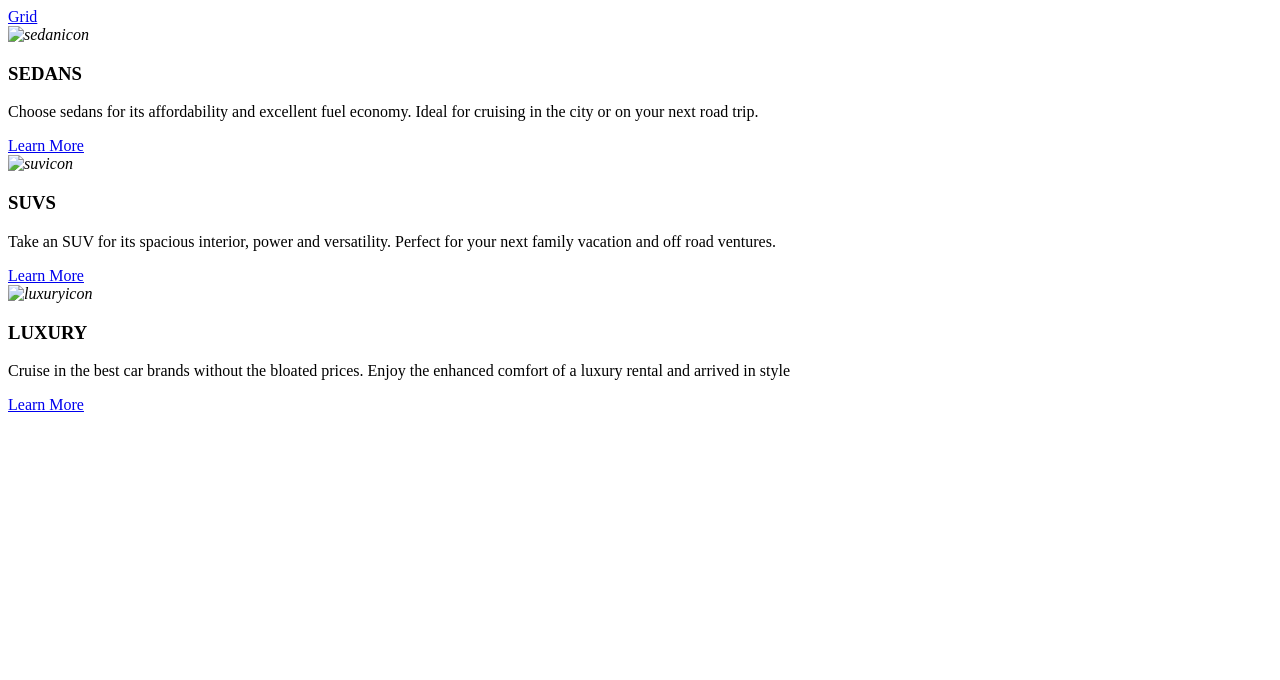
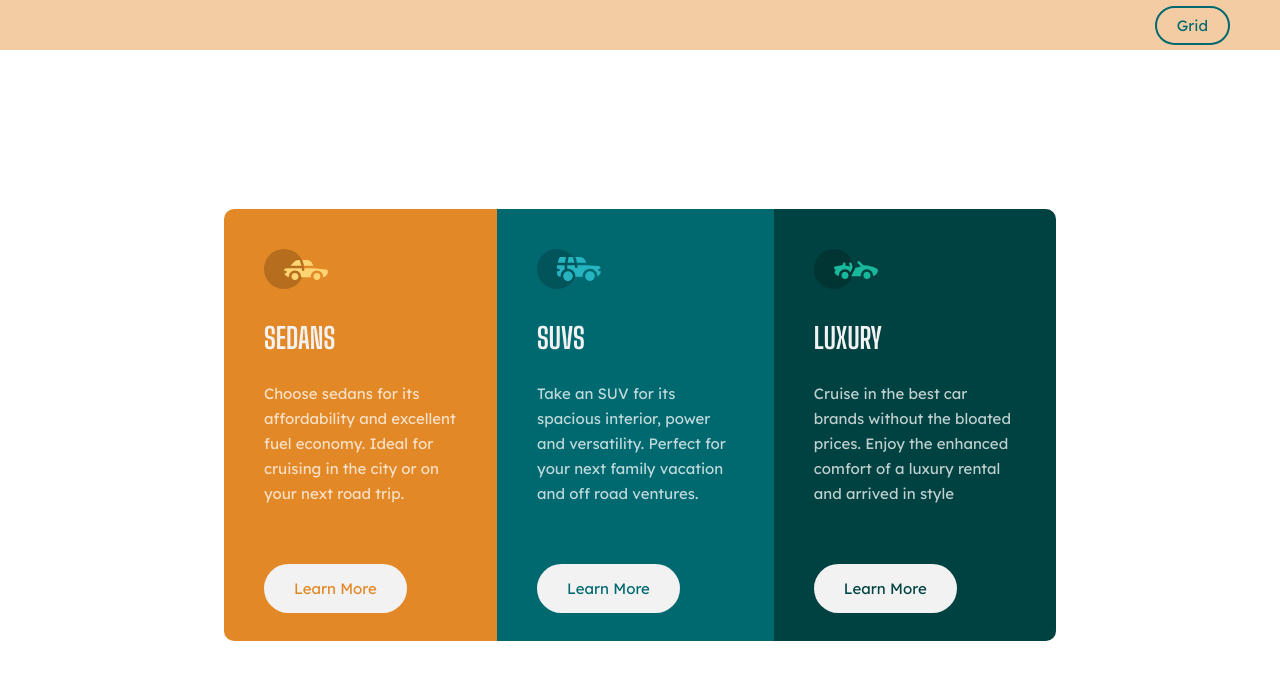
Before and after one commit to Awesomedursky/Html-Flex-Grid, a plain HTML site: page index.html in a window 1280 px wide. Drawn offline with Linux system fonts and the light colour scheme; the site is published under a folder, as on GitHub Pages, so addresses that start at the root find nothing.

Commit message:
new update

```diff
--- a/index.html
+++ b/index.html
@@ -5,15 +5,15 @@
     <meta http-equiv="X-UA-Compatible" content="IE=edge">
     <meta name="viewport" content="width=device-width, initial-scale=1.0">
     <title>Flex layout</title>
-    <link rel="stylesheet" href="/flex.css">
+    <link rel="stylesheet" href="flex.css">
 </head>
 <body>
     <nav>
-        <a class="gridlink" href="/grid.html">Grid</a>
+        <a class="gridlink" href="grid.html">Grid</a>
     </nav>
     <main>
         <div class="box1">
-            <i><img src="/icon-sedans.svg" alt="sedanicon"></i>
+            <i><img src="icon-sedans.svg" alt="sedanicon"></i>
             <h3>SEDANS</h3>
             <p>Choose sedans for its affordability and excellent fuel economy. Ideal for cruising in the city or on your next road trip.</p>
 
@@ -21,14 +21,14 @@
         </div>
 
         <div class="box2">
-            <i><img src="/icon-suvs.svg" alt="suvicon"></i>
+            <i><img src="icon-suvs.svg" alt="suvicon"></i>
             <h3>SUVS</h3>
             <p>Take an SUV for its spacious interior, power and versatility. Perfect for your next family vacation and off road ventures.</p>
             <a class="linkbody" href="#">Learn More</a>
         </div>
 
         <div class="box3">
-            <i><img src="/icon-luxury.svg" alt="luxuryicon"></i>
+            <i><img src="icon-luxury.svg" alt="luxuryicon"></i>
             <h3>LUXURY</h3>
             <p>Cruise in the best car brands without the bloated prices. Enjoy the enhanced comfort of a luxury rental and arrived in style</p>
             <a class="linkbody" href="#">Learn More</a>
```
